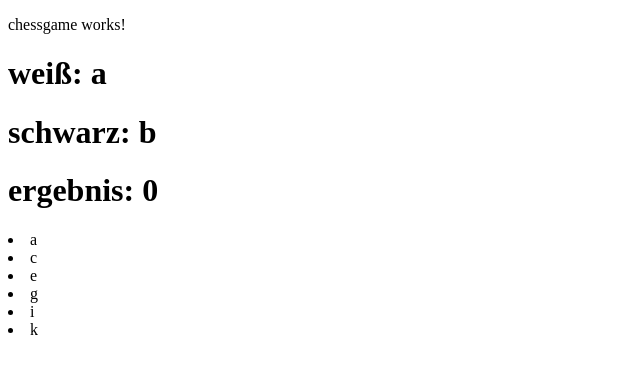
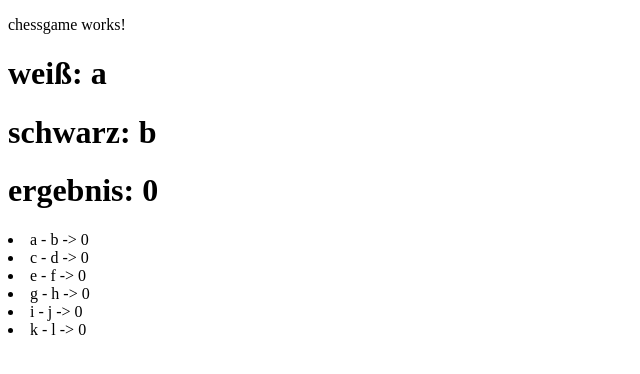
Before and after one commit to andrebrunner/chessGame, an Angular app: page / in a window 1280 px wide. Shown: the top 374 px of the page, without its empty margins (0-640 px from the left). Built offline with nearby package versions, Linux system fonts and the light colour scheme.

Commit message:
Forth Commit

```diff
--- a/src/app/game-list/game-list.component.html
+++ b/src/app/game-list/game-list.component.html
@@ -1,3 +1,3 @@
 <li *ngFor="let game of games">
-  <span> {{game.white}} </span>
+  <span> {{game.white}} - {{game.black}}  ->  {{game.result}}   </span>
 </li>
```
